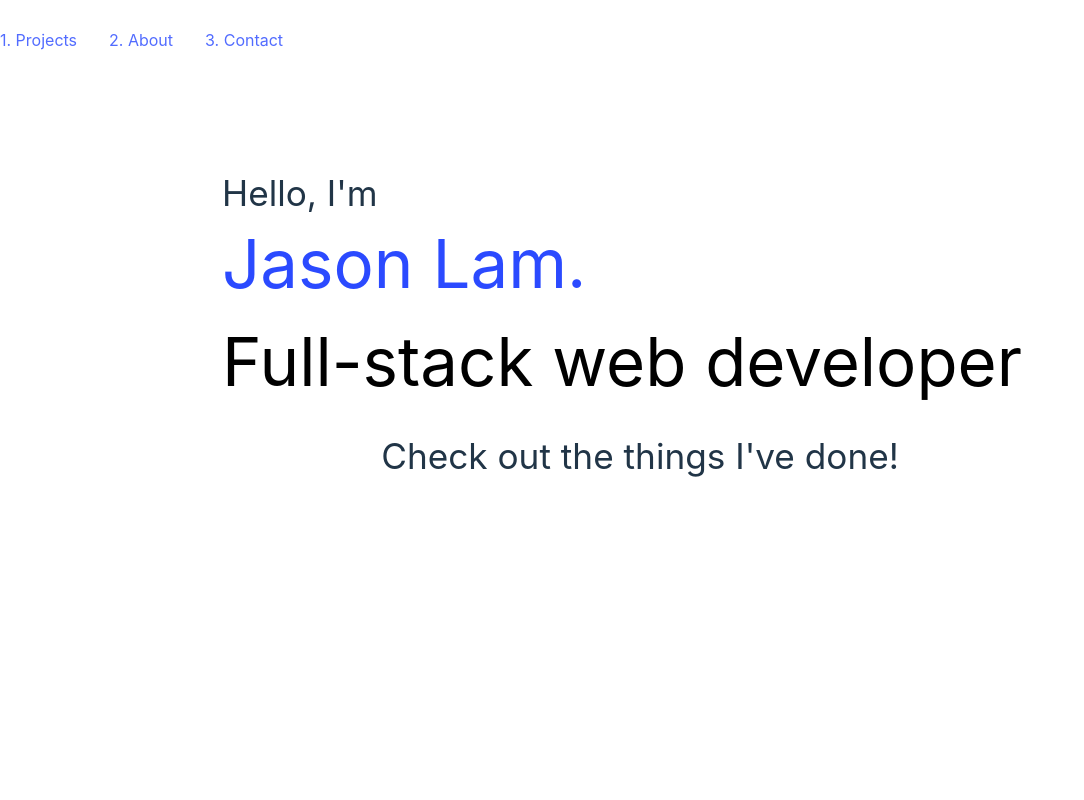
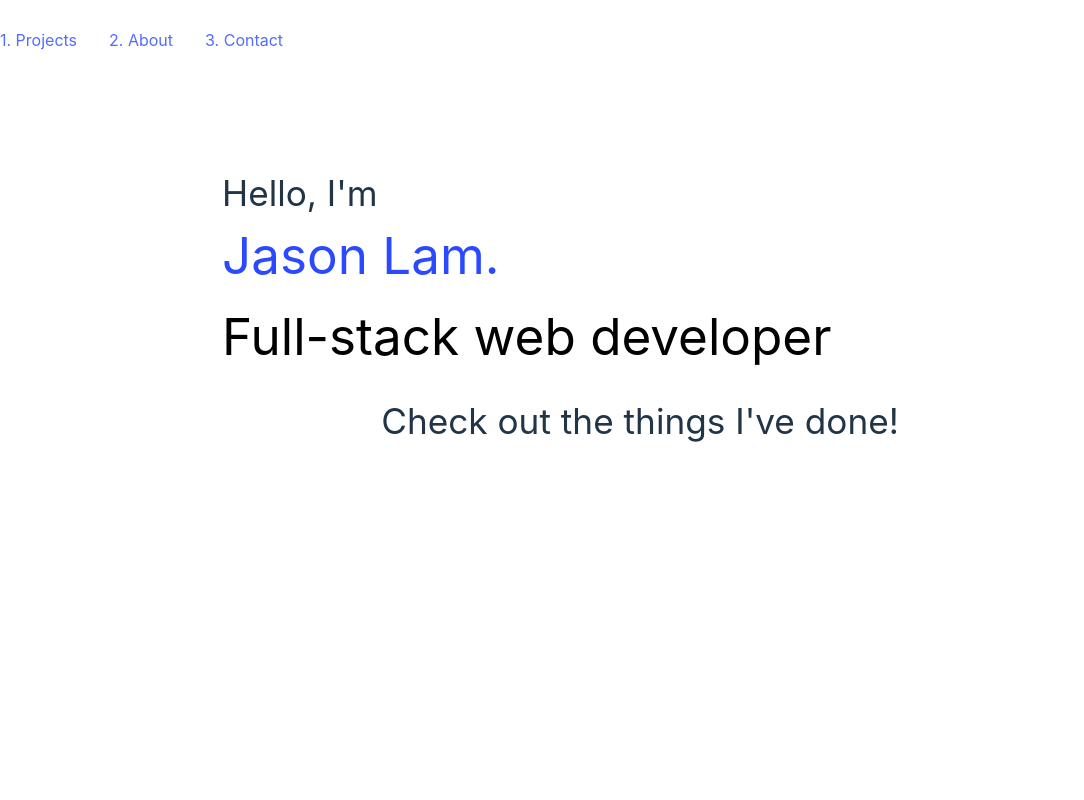
Before and after one commit to jasonHYLam/personal-portfolio-v2, a React (Vite) app: page / in a window 1280 px wide. Shown: the top 800 px of the page, without its empty margins (0-1084 px from the left). Built offline with nearby package versions, Linux system fonts and the light colour scheme.

Commit message:
Set clamp for h tags

```diff
--- a/src/components/introduction/introduction.module.css
+++ b/src/components/introduction/introduction.module.css
@@ -6,7 +6,7 @@
 }
 
 .large {
-  font-size: 4.2rem;
+  font-size: clamp(1.5em, 3.2em, 3.2em) ;
   display: inline;
 }
 
--- a/src/index.css
+++ b/src/index.css
@@ -44,18 +44,18 @@ body {
 }
 
 h1 {
-  font-size: 3.2em;
+  font-size: clamp(1.5em, 3.2em, 3.2em) ;
   line-height: 1.1;
   padding-bottom: 1.5rem;
 }
 
 h2 {
-  font-size: 2.2rem;
+  font-size: clamp(1.2rem, 2.2rem, 2.2rem);
   padding-block: 1rem;
 }
 
 h3 {
-  font-size: 1.8rem;
+  font-size: clamp(0.8rem, 1.8rem, 1.8rem);
 }
 
 button {
```
